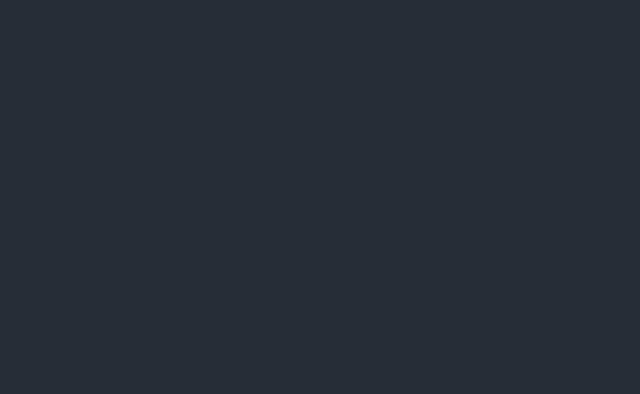
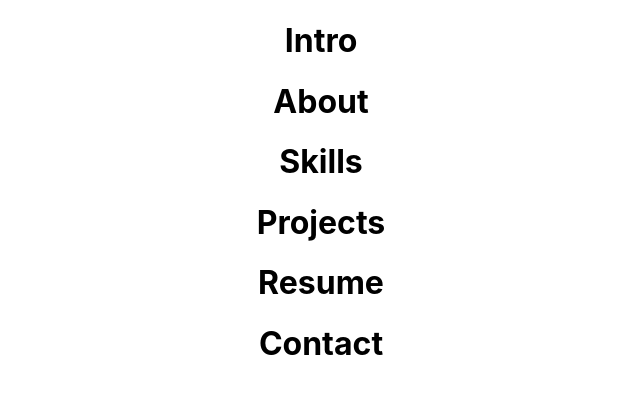
Before and after one commit to benjaminobambino/portfolio, a React (Create React App) app in the folder client/: page / in a window 1280 px wide. Shown: the top 394 px of the page, without its empty margins (319-959 px from the left). Built offline with nearby package versions, Linux system fonts and the light colour scheme.

Commit message:
created and added each component to App.js

```diff
--- a/client/src/App.js
+++ b/client/src/App.js
@@ -1,9 +1,20 @@
 import './App.css';
+import Intro from './components/Intro';
+import About from './components/About';
+import Skills from './components/Skills';
+import Projects from './components/Projects';
+import Resume from './components/Resume';
+import Contact from './components/Contact';
 
 function App() {
   return (
     <div className="App">
-      <header className="App-header"></header>
+      <Intro />
+      <About />
+      <Skills />
+      <Projects />
+      <Resume />
+      <Contact />
     </div>
   );
 }
--- /dev/null
+++ b/client/src/components/About.jsx
@@ -0,0 +1,11 @@
+import React from 'react'
+
+const About = () => {
+  return (
+    <div>
+      <h1>About</h1>
+    </div>
+  )
+}
+
+export default About
--- /dev/null
+++ b/client/src/components/Contact.jsx
@@ -0,0 +1,11 @@
+import React from 'react'
+
+const Contact = () => {
+  return (
+    <div>
+      <h1>Contact</h1>
+    </div>
+  )
+}
+
+export default Contact
--- /dev/null
+++ b/client/src/components/Intro.jsx
@@ -0,0 +1,11 @@
+import React from 'react'
+
+const Intro = () => {
+  return (
+    <div>
+      <h1>Intro</h1>
+    </div>
+  )
+}
+
+export default Intro
--- /dev/null
+++ b/client/src/components/Projects.jsx
@@ -0,0 +1,11 @@
+import React from 'react'
+
+const Projects = () => {
+  return (
+    <div>
+      <h1>Projects</h1>
+    </div>
+  )
+}
+
+export default Projects
--- /dev/null
+++ b/client/src/components/Resume.jsx
@@ -0,0 +1,11 @@
+import React from 'react'
+
+const Resume = () => {
+  return (
+    <div>
+      <h1>Resume</h1>
+    </div>
+  )
+}
+
+export default Resume
--- /dev/null
+++ b/client/src/components/Skills.jsx
@@ -0,0 +1,11 @@
+import React from 'react'
+
+const Skills = () => {
+  return (
+    <div>
+      <h1>Skills</h1>
+    </div>
+  )
+}
+
+export default Skills
```
